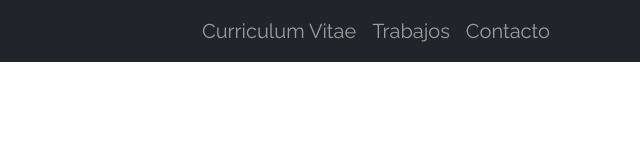
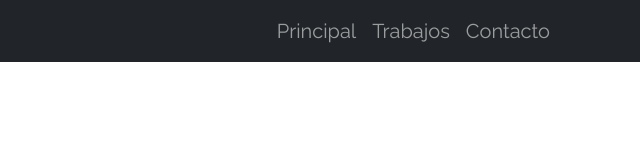
Before and after one commit to ariquelmesanchez/ariquelmesanchez, a plain HTML site: page cv.html in a window 1280 px wide. Shown: the full height of the page, 640-1280 px from the left. Drawn offline with nearby package versions, Linux system fonts and the light colour scheme.

Commit message:
se modifica boton de curriculum a principal

```diff
--- a/cv.html
+++ b/cv.html
@@ -28,7 +28,7 @@
             <div class="collapse navbar-collapse" id="navbarSupportedContent">
                 <ul class="navbar-nav ms-auto mb-2 mb-lg-0 fs-5">
                     <li class="nav-item">
-                        <a class="nav-link" href="../Portfolio/cv.html">Curriculum Vitae</a>
+                        <a class="nav-link" href="./index.html">Principal</a>
                     </li>
                     <li class="nav-item">
                         <a class="nav-link" href="#">Trabajos</a>
```
